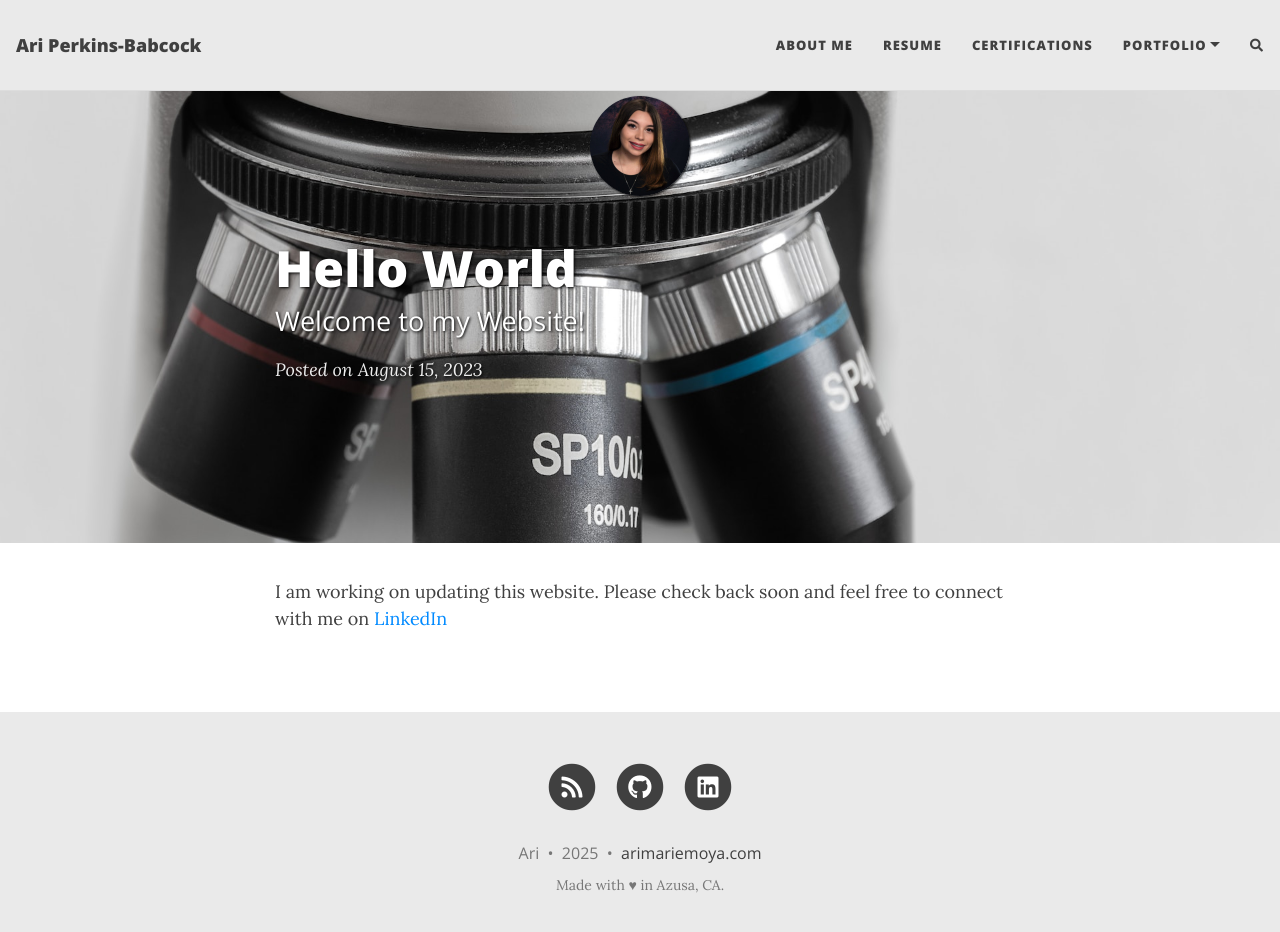
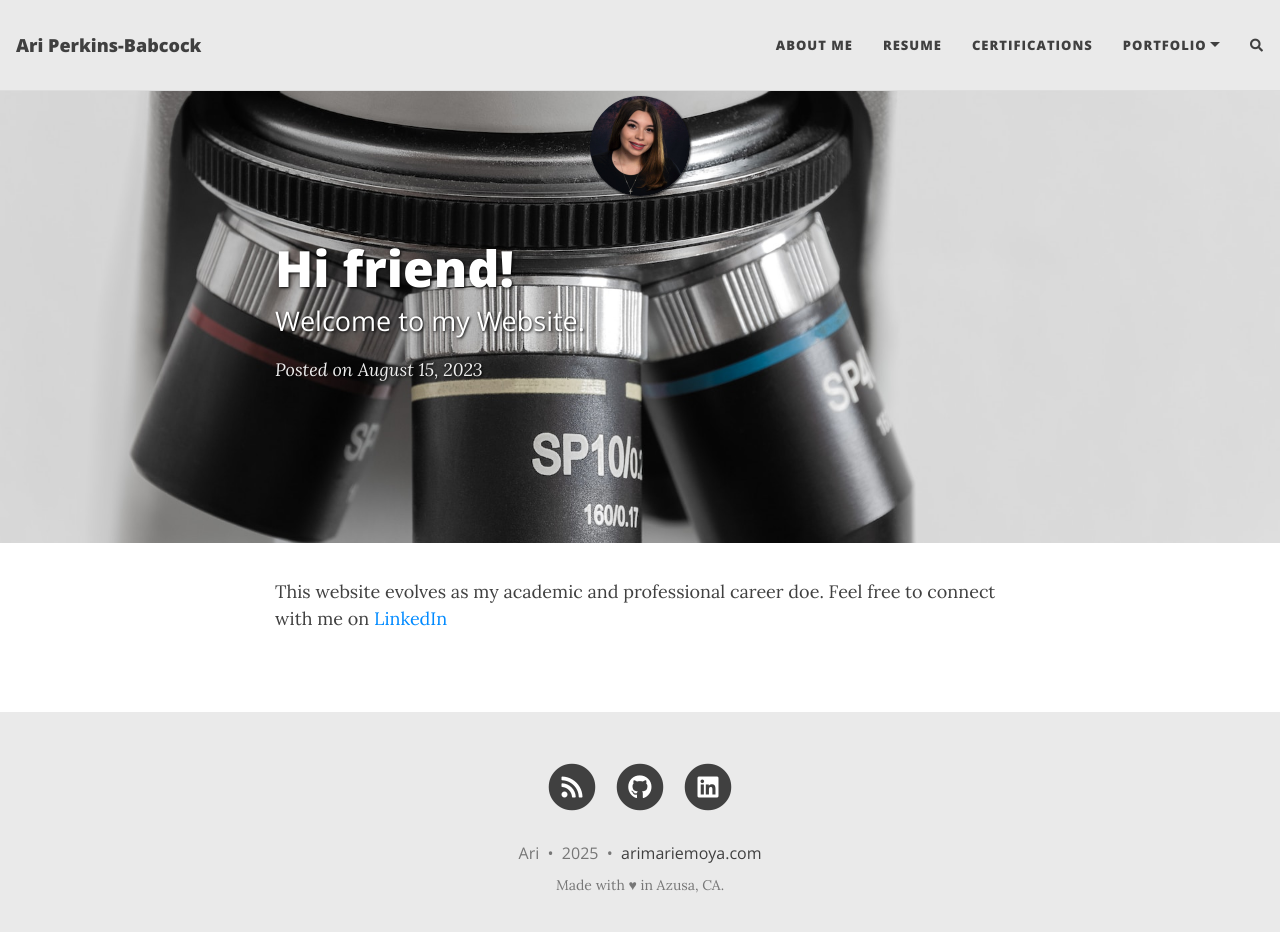
Before and after one commit to aiybusp/aiybusp.github.io, a Jekyll site: the page built from _posts/2023-08-15-hello-world.md, in a window 1280 px wide and 946 px high. Shown: the top 932 px of the window. Built offline with Jekyll 4.4.1, drawn with Linux system fonts in a browser that asks for light colours; nearby versions of some CDN libraries; comment, search, counter and statistics services are not loaded.

Commit message:
Update 2023-08-15-hello-world.md
Change to page

```diff
--- a/_posts/2023-08-15-hello-world.md
+++ b/_posts/2023-08-15-hello-world.md
@@ -1,11 +1,11 @@
 ---
 layout: post
-title: Hello World
-subtitle: Welcome to my Website!
+title: Hi friend!
+subtitle: Welcome to my Website.
 cover-img: /assets/img/pawel-czerwinski-jC-eAIFefOM-unsplash.jpg
 thumbnail-img: /assets/img/pawel-czerwinski-jC-eAIFefOM-unsplash.jpg
 tags: []
 comments: false
 ---
 
-I am working on updating this website. Please check back soon and feel free to connect with me on [LinkedIn](https://linkedin.com/in/ariperkinsbabcock)
+This website evolves as my academic and professional career doe. Feel free to connect with me on [LinkedIn](https://linkedin.com/in/arimoya)
```
